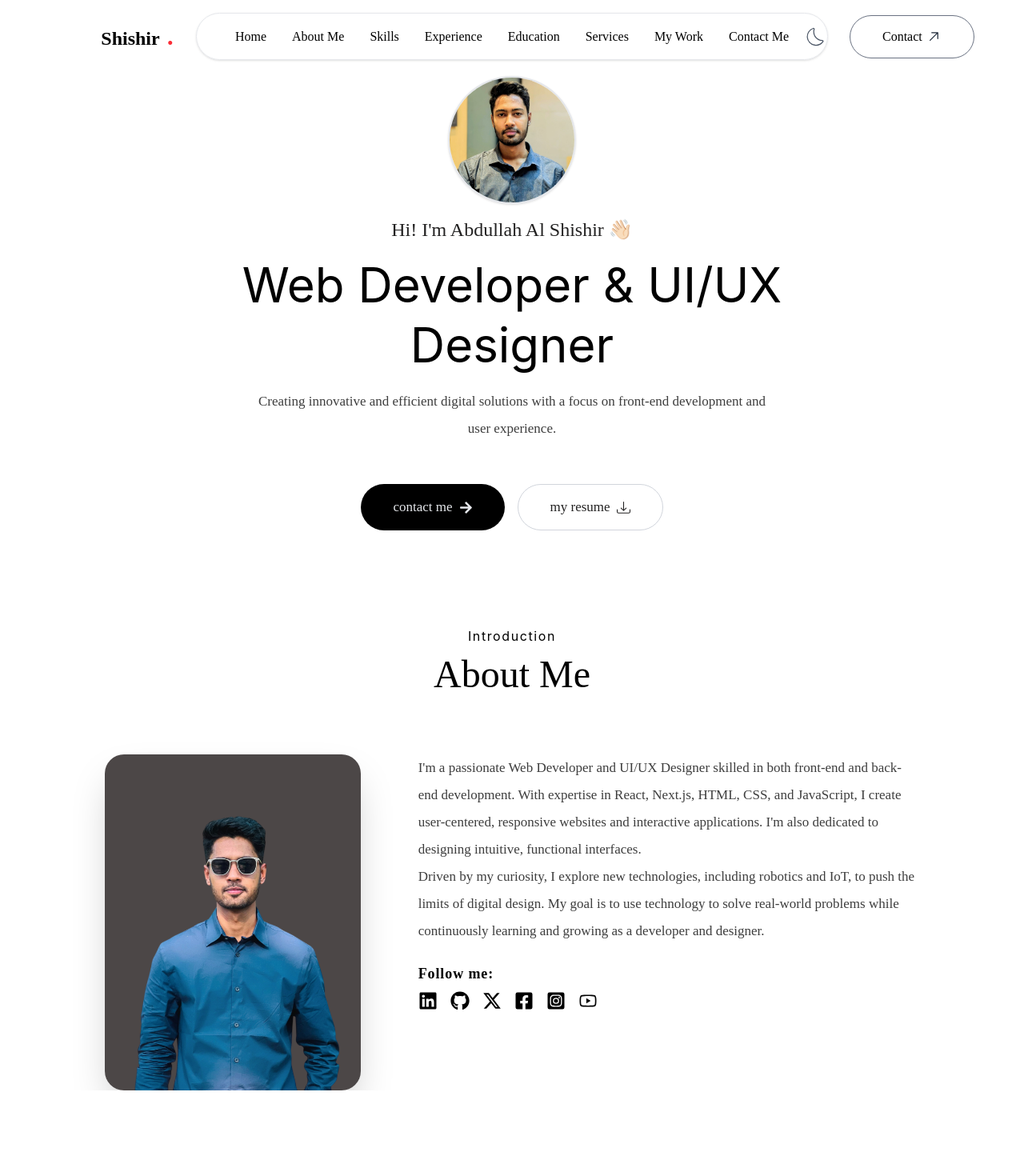
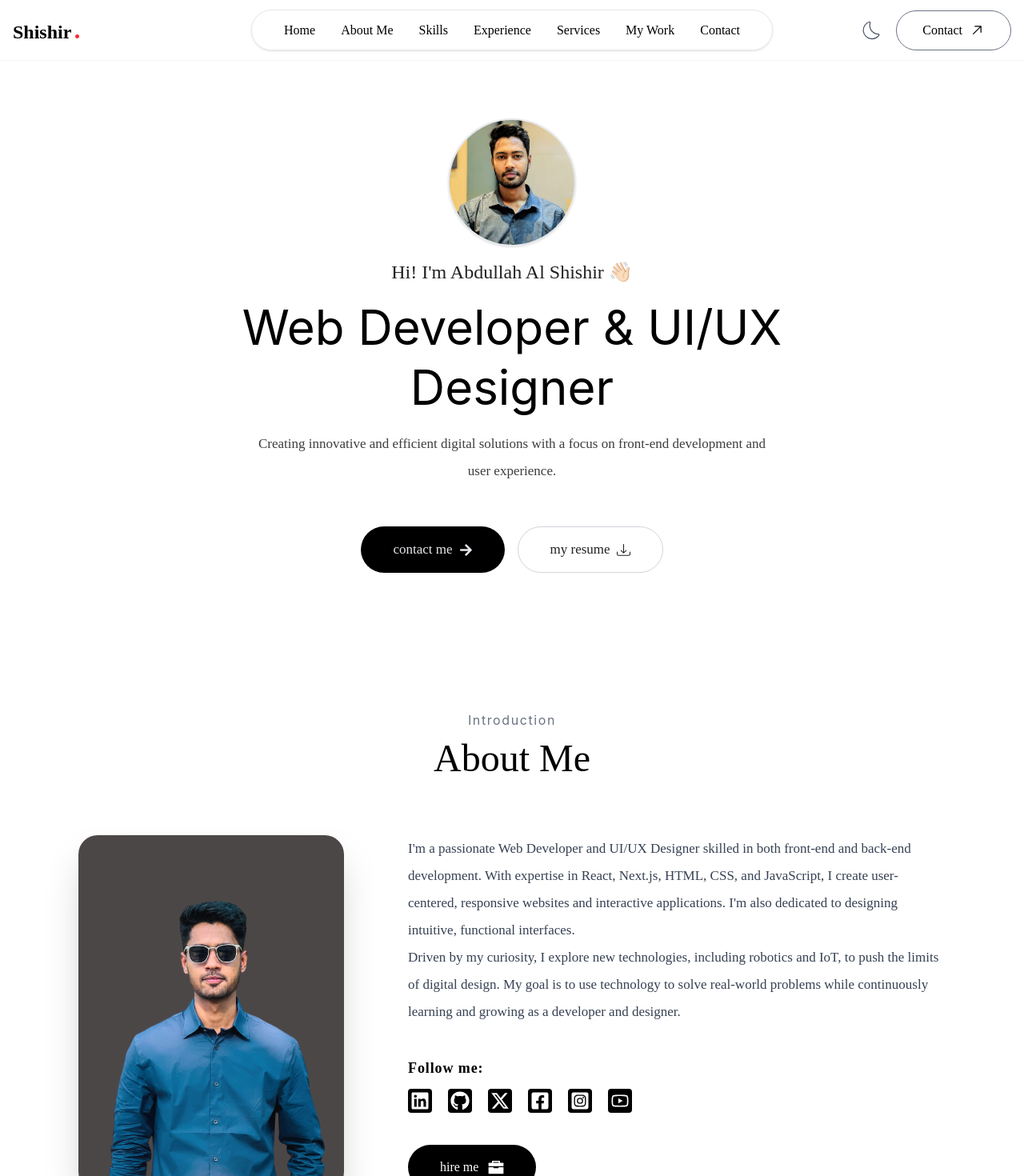
Before and after one commit to abdullah-al-shishir/Portfolio-web, a React app: page / in a window 1280 px wide. Shown: the top 1470 px of the page at 80% size. Before the commit the page ends 1363 px from the top, so only its background shows below. Built offline with nearby package versions, Linux system fonts and the light colour scheme; the HTML template or start-up script is replaced by a standard one.

Commit message:
Responsive fixed navbar,About me fixed

```diff
--- a/src/Components/About_me.jsx
+++ b/src/Components/About_me.jsx
@@ -1,67 +1,144 @@
 import React from "react";
-import { FaLinkedin } from "react-icons/fa";
-import { FaGithub } from "react-icons/fa";
+import {
+  FaLinkedin,
+  FaGithub,
+  FaFacebookSquare,
+  FaInstagramSquare,
+} from "react-icons/fa";
 import { FaXTwitter } from "react-icons/fa6";
-import { FaFacebookSquare } from "react-icons/fa";
-import { FaInstagramSquare } from "react-icons/fa";
 import { AiOutlineYoutube } from "react-icons/ai";
+import { IoBriefcaseSharp } from "react-icons/io5";
+
+const socialIcons = [
+  {
+    Icon: FaLinkedin,
+    color: "#FF2056",
+    label: "LinkedIn",
+    href: "https://www.linkedin.com/in/abdullah-al-shishir/",
+  },
+  {
+    Icon: FaGithub,
+    color: "#FF2056",
+    label: "GitHub",
+    href: "https://github.com/abdullah-al-shishir",
+  },
+  { Icon: FaXTwitter, color: "#FF2056", label: "X Twitter", href: "#" },
+  {
+    Icon: FaFacebookSquare,
+    color: "#FF2056",
+    label: "Facebook",
+    href: "https://www.facebook.com/abdullah.shishir4",
+  },
+  {
+    Icon: FaInstagramSquare,
+    color: "#FF2056",
+    label: "Instagram",
+    href: "https://www.instagram.com/abdullah.shishir_/?hl=en",
+  },
+  {
+    Icon: AiOutlineYoutube,
+    color: "#FF2056",
+    label: "YouTube",
+    href: "https://www.youtube.com/@Easyphysicsbyshishir4155",
+  },
+];
 
 const About_me = () => {
   return (
-    <div id="about" className="mt-10 flex flex-col items-center w-5/6 mx-auto">
+    <>
+      <style>{`
+        .social-icon {
+          display: flex;
+          align-items: center;
+          justify-content: center;
+          width: 30px;
+          height: 30px;
+          border-radius: 4px;
+          background-color: #000000;
+          color: white;
+          transition: background-color, transform 0.1s ease;
+        }
+        .social-icon:hover {
+          background-color: var(--brand);
+          transform: scale(1.1);
+        }
+      `}</style>
+
+      <div
+        id="about"
+        className="min-h-screen pt-22 flex flex-col items-center w-4/5 md:w-11/12 mx-auto"
+      >
         {/* About intro */}
-      <div className="flex flex-col items-center text-center w-5/6 md:w-2/3">
-        <span className="text-md tracking-widest">Introduction</span>
-        <span className="font-Ovo text-5xl mt-3">About Me</span>
+        <div className="flex flex-col items-center text-center w-full mb-12">
+          <span className="text-md tracking-widest text-gray-500">
+            Introduction
+          </span>
+          <h2 className="font-Ovo text-5xl mt-3 mb-6">About Me</h2>
         </div>
 
-      {/* Photo & details */}
-      <div className="flex flex-col lg:flex-row items-center lg:items-start gap-18 px-6 max-w-6xl mx-auto">
-        {/* Image */}
-        <div className="mt-19 shrink-0">
+        {/* Photo & details Container */}
+        <div className="flex flex-col lg:flex-row items-center lg:items-start justify-center gap-12 lg:gap-20 w-full max-w-7xl mx-auto">
+          {/* Image Side */}
+          <div className="shrink-0 flex justify-center">
             <img
-            className="w-65 h-85 md:w-80 md:h-105 rounded-3xl object-cover shadow-2xl"
+              className="w-64 h-80 md:w-83 md:h-[445px] rounded-3xl object-cover shadow-2xl"
               src="/my-photo3.png"
               alt="Abdullah Al Shishir"
             />
           </div>
 
-        {/* Details */}
-        <div className="flex flex-col gap-6 lg:mt-19">
+          {/* Details Side */}
+          <div className="flex flex-col gap-6 flex-1 max-w-2xl lg:text-left">
             {/* Description */}
-          <div>
-            <p className="font-Ovo Font-color2 text-[15px] sm:text-[17px] leading-loose">
-              I'm a passionate Web Developer and UI/UX Designer skilled in both
-              front-end and back-end development. With expertise in React,
-              Next.js, HTML, CSS, and JavaScript, I create user-centered,
-              responsive websites and interactive applications. I'm also
-              dedicated to designing intuitive, functional interfaces.
-              <p>
+            <div className="w-full">
+              <p className="font-Ovo text-gray-700 text-[15px] sm:text-[17px] leading-loose">
+                I'm a passionate Web Developer and UI/UX Designer skilled in
+                both front-end and back-end development. With expertise in
+                React, Next.js, HTML, CSS, and JavaScript, I create
+                user-centered, responsive websites and interactive applications.
+                I'm also dedicated to designing intuitive, functional
+                interfaces.
+              </p>
+              <p className="font-Ovo text-gray-700 text-[15px] sm:text-[17px] leading-loose">
                 Driven by my curiosity, I explore new technologies, including
                 robotics and IoT, to push the limits of digital design. My goal
                 is to use technology to solve real-world problems while
                 continuously learning and growing as a developer and designer.
               </p>
-            </p>
             </div>
 
             {/* Follow & icons */}
-          <div className="flex flex-col gap-2 items-center md:items-start">
-            <span className="text-sm font-semibold font-Ovo text-[18px] tracking-wider">
+            <div className="flex flex-col gap-3 items-center lg:items-start mt-4">
+              <span className="font-semibold font-Ovo text-[18px] tracking-wider">
                 Follow me:
               </span>
-            <div className="flex flex-row items-center gap-4 text-2xl">
-              <FaLinkedin />
-              <FaGithub />
-              <FaXTwitter />
-              <FaFacebookSquare />
-              <FaInstagramSquare />
-              <AiOutlineYoutube />
+              <div className="flex flex-row items-center gap-5 text-2xl">
+                {socialIcons.map(({ Icon, color, label, href }) => (
+                  <a
+                    key={label}
+                    href={href}
+                    aria-label={label}
+                    className="social-icon"
+                    style={{ "--brand": color }}
+                    target="_blank"
+                    rel="noopener noreferrer"
+                  >
+                    <Icon />
+                  </a>
+                ))}
+              </div>
+              {/* Hire me btn */}
+              <div className="flex mt-7">
+                <button className="group flex flex-row items-center justify-center gap-3 px-10 py-4 bg-black text-white rounded-full font-Ovo hover:bg-[#FF2056] cursor-pointer">
+                  <span className="text-md">hire me</span>
+                  <IoBriefcaseSharp className="text-xl" />
+                </button>
               </div>
             </div>
           </div>
         </div>
       </div>
+    </>
   );
 };
 
--- a/src/Components/Home_Intro.jsx
+++ b/src/Components/Home_Intro.jsx
@@ -6,7 +6,7 @@ const Home_Intro = () => {
   return (
     <div
       id="top"
-      className="mb-30 max-w-8xl r w-3/4 md:w-full mx-auto mt-5 md:mt-2 flex flex-col items-center text-center justify-center gap-4"
+      className="min-h-screen pt-16 max-w-8xl w-3/4 md:w-full mx-auto flex flex-col items-center text-center justify-center gap-4"
     >
       {/* Image Container */}
       <div className="flex justify-center">
@@ -24,13 +24,15 @@ const Home_Intro = () => {
           Hi! I'm Abdullah Al Shishir 👋🏻
         </span>
       </div>
+
       {/* Web & Designer */}
       <div className="font-playfai text-[2rem] md:text-6xl lg:text-6xl leading-tight">
         Web Developer &
         <br className="hidden md:block lg:hidden" /> UI/UX
         <br className="hidden lg:block" /> Designer
       </div>
-      {/* Title decsription */}
+
+      {/* Title description */}
       <div className="font-Ovo Font-color2 ml-5 mr-5 md:text-[17px] leading-loose">
         <span>
           Creating innovative and efficient digital solutions with a focus on
@@ -38,12 +40,17 @@ const Home_Intro = () => {
           <br className="hidden md:block" /> user experience.
         </span>
       </div>
+
       {/* Contact & resume button */}
       <div className="flex flex-col md:flex-row items-center gap-4 mt-9">
         {/* Contact btn */}
-        <button className="font-Ovo flex items-center gap-2 px-10 py-4 text-[17px] bg-black text-gray-200 rounded-full font-medium hover:bg-gray-900 hover:text-gray-50 transition-colors duration-200 cursor-pointer">
+        <a
+          href="#contact"
+          className="font-Ovo flex items-center gap-2 px-10 py-4 text-[17px] bg-black text-gray-200 rounded-full font-medium hover:bg-gray-900 hover:text-gray-50 transition-colors duration-200 cursor-pointer"
+        >
           contact me <FaArrowRight />
-        </button>
+        </a>
+
         {/* Resume btn */}
         <button className="font-Ovo Font-color1 flex items-center gap-2 px-10 py-4 text-[17px] bg-white text-black border border-gray-300 rounded-full text-sm font-medium hover:bg-gray-200 transition-colors duration-200 cursor-pointer">
           my resume <BsDownload />
--- a/src/Components/Navbar.jsx
+++ b/src/Components/Navbar.jsx
@@ -19,58 +19,62 @@ const Navbar = () => {
   };
 
   return (
-    <nav className="grid grid-cols-12 items-center w-full mt-1 px-4 py-3">
-      {/* Navbar Name */}
-      <div className="col-span-2 lg:col-span-3 cursor-pointer">
-        <span className="flex items-baseline md:justify-center gap-0.5 sm:gap-1 md:gap-2">
-          <span className="font-Ovo font-bold text-xl ml-5 md:ml-0 md:text-xs lg:text-2xl">
-            Shishir
-          </span>
-          <span className="font-bold text-red-500 text-3xl sm:text-sm md:text-xl lg:text-3xl">
-            .
-          </span>
-        </span>
+    <nav className="w-full fixed top-0 left-0 z-50 bg-white/80 backdrop-blur-md px-4 py-3 border-b border-gray-100">
+      <div className="grid grid-cols-12 items-center max-w-7xl mx-auto">
+        {/* Navbar Name / Logo */}
+        <div className="col-span-4 md:col-span-2 lg:col-span-3 cursor-pointer">
+          <a href="#top" className="flex items-baseline gap-0.5">
+            <span className="font-Ovo font-bold text-2xl">Shishir</span>
+            <span className="font-bold text-red-500 text-3xl">.</span>
+          </a>
         </div>
 
-      {/* Navbar Links */}
-      <div className="col-span-8 lg:col-span-6 flex justify-center gap-6">
-        <ul className="hidden md:flex items-center gap-4 lg:gap-8 rounded-full px-12 py-4 transition-all duration-300 border border-gray-200 shadow-sm">
+        {/* Desktop Navbar Links */}
+        <div className="hidden md:col-span-8 lg:col-span-6 md:flex justify-center">
+          <ul className="flex items-center gap-4 lg:gap-8 rounded-full px-10 py-3 border border-gray-200 shadow-sm bg-white/50">
             <li>
-            <a className="font-Ovo" href="#top">
+              <a
+                className="font-Ovo hover:text-red-500 transition-colors"
+                href="#top"
+              >
                 Home
               </a>
             </li>
             <li>
               <a
-              className="font-Ovo text-sm lg:text-base text-center lg:whitespace-nowrap"
+                className="font-Ovo hover:text-red-500 transition-colors text-sm lg:text-base whitespace-nowrap"
                 href="#about"
               >
                 About Me
               </a>
             </li>
             <li>
-            <a className="font-Ovo" href="#skills">
+              <a
+                className="font-Ovo hover:text-red-500 transition-colors"
+                href="#skills"
+              >
                 Skills
               </a>
             </li>
             <li>
-            <a className="font-Ovo" href="#experience">
+              <a
+                className="font-Ovo hover:text-red-500 transition-colors"
+                href="#experience"
+              >
                 Experience
               </a>
             </li>
             <li>
-            <a className="font-Ovo" href="#education">
-              Education
-            </a>
-          </li>
-          <li>
-            <a className="font-Ovo" href="#services">
+              <a
+                className="font-Ovo hover:text-red-500 transition-colors"
+                href="#services"
+              >
                 Services
               </a>
             </li>
             <li>
               <a
-              className="font-Ovo text-sm lg:text-base text-center lg:whitespace-nowrap"
+                className="font-Ovo hover:text-red-500 transition-colors text-sm lg:text-base whitespace-nowrap"
                 href="#work"
               >
                 My Work
@@ -78,92 +82,89 @@ const Navbar = () => {
             </li>
             <li>
               <a
-              className="font-Ovo text-sm lg:text-base text-center lg:whitespace-nowrap"
+                className="font-Ovo hover:text-red-500 transition-colors text-sm lg:text-base whitespace-nowrap"
                 href="#contact"
               >
+                Contact
+              </a>
+            </li>
+          </ul>
+        </div>
+
+        {/* Navbar Icons & Contact Button */}
+        <div className="col-span-8 md:col-span-2 lg:col-span-3 flex items-center justify-end gap-4">
+          <CiDark className="text-3xl cursor-pointer text-gray-600 hover:text-black transition-colors" />
+
+          {/* Contact Button (Desktop) */}
+          <a
+            href="#contact"
+            className="hidden lg:flex items-center gap-2 px-8 py-3 border border-gray-500 rounded-full font-Ovo hover:bg-gray-900 hover:text-white transition-all duration-300"
+          >
+            Contact <GoArrowUpRight className="text-xl" />
+          </a>
+
+          {/* Mobile Menu Toggle */}
+          <CiMenuFries
+            className="text-2xl cursor-pointer md:hidden"
+            strokeWidth={1.5}
+            onClick={openMenu}
+          />
+        </div>
+
+        {/* Mobile Side Menu Overlay */}
+        <ul
+          ref={sideMenu}
+          className="flex md:hidden flex-col gap-6 py-20 px-10 fixed -right-64 top-0 bottom-0 w-64 z-50 h-screen bg-rose-50 transition-transform duration-500 shadow-2xl"
+        >
+          {/* Close button */}
+          <div
+            className="absolute right-6 top-6 cursor-pointer"
+            onClick={closeMenu}
+          >
+            <RxCross1
+              className={`text-2xl transition-transform duration-700 ${isOpen ? "rotate-180" : ""}`}
+              strokeWidth={1}
+            />
+          </div>
+
+          {/* Side menu links */}
+          <li onClick={closeMenu}>
+            <a className="font-Ovo text-lg" href="#top">
+              Home
+            </a>
+          </li>
+          <li onClick={closeMenu}>
+            <a className="font-Ovo text-lg" href="#about">
+              About Me
+            </a>
+          </li>
+          <li onClick={closeMenu}>
+            <a className="font-Ovo text-lg" href="#skills">
+              Skills
+            </a>
+          </li>
+          <li onClick={closeMenu}>
+            <a className="font-Ovo text-lg" href="#experience">
+              Experience
+            </a>
+          </li>
+          <li onClick={closeMenu}>
+            <a className="font-Ovo text-lg" href="#services">
+              Services
+            </a>
+          </li>
+          <li onClick={closeMenu}>
+            <a className="font-Ovo text-lg" href="#work">
+              My Work
+            </a>
+          </li>
+          <li onClick={closeMenu}>
+            <a className="font-Ovo text-lg" href="#contact">
               Contact Me
             </a>
           </li>
         </ul>
       </div>
-
-      {/* Navbar Icons & Contact */}
-      <div className="col-span-2 lg:col-span-3 flex items-center justify-end lg:justify-start lg:ml-13 gap-3">
-        <CiDark className="text-3xl cursor-pointer text-gray-600" />
-
-        <CiMenuFries
-          className="text-2xl cursor-pointer md:hidden"
-          strokeWidth={1.5}
-          onClick={openMenu}
-        />
-        <a
-          href="#contact"
-          className="hidden lg:flex items-center gap-1 px-10 py-3.5 border border-gray-500 rounded-full ml-4 font-Ovo"
-        >
-          Contact <GoArrowUpRight className="text-xl text-gray-800" />
-        </a>
-      </div>
-
-      {/* Mobile Side Menu */}
-      <ul
-        ref={sideMenu}
-        className="flex md:hidden flex-col gap-4 py-20 px-10 fixed -right-64 top-0 bottom-0 w-64 z-50 h-screen bg-rose-50 transition duration-500"
-      >
-        {/* Close button with spin animation */}
-        <div
-          className="absolute right-6 top-6 cursor-pointer"
-          onClick={closeMenu}
-        >
-          <RxCross1
-            className="text-2xl"
-            strokeWidth={1}
-            style={{
-              animation: isOpen ? "spin 1s ease-in-out" : "none",
-            }}
-          />
-        </div>
-        {/* Side menu links */}
-        <li>
-          <a className="font-Ovo" onClick={closeMenu} href="#top">
-            Home
-          </a>
-        </li>
-        <li>
-          <a className="font-Ovo" onClick={closeMenu} href="#about">
-            About Me
-          </a>
-        </li>
-        <li>
-          <a className="font-Ovo" onClick={closeMenu} href="#skills">
-            Skills
-          </a>
-        </li>
-        <li>
-          <a className="font-Ovo" onClick={closeMenu} href="#experience">
-            Experience
-          </a>
-        </li>
-        <li>
-          <a className="font-Ovo" onClick={closeMenu} href="#education">
-            Education
-          </a>
-        </li>
-        <li>
-          <a className="font-Ovo" onClick={closeMenu} href="#services">
-            Services
-          </a>
-        </li>
-        <li>
-          <a className="font-Ovo" onClick={closeMenu} href="#work">
-            My Work
-          </a>
-        </li>
-        <li>
-          <a className="font-Ovo" onClick={closeMenu} href="#contact">
-            Contact Me
-          </a>
-        </li>
-      </ul>
     </nav>
   );
 };
--- a/src/index.css
+++ b/src/index.css
@@ -1,4 +1,9 @@
 @import "tailwindcss";
+
+html {
+  scroll-behavior: smooth;
+  /* scroll-padding-top: 80px; */
+}
 
 @theme {
   /* This automatically creates the 'font-hind' utility class */
```
Lines whose indentation alone changed are shown as unchanged.
